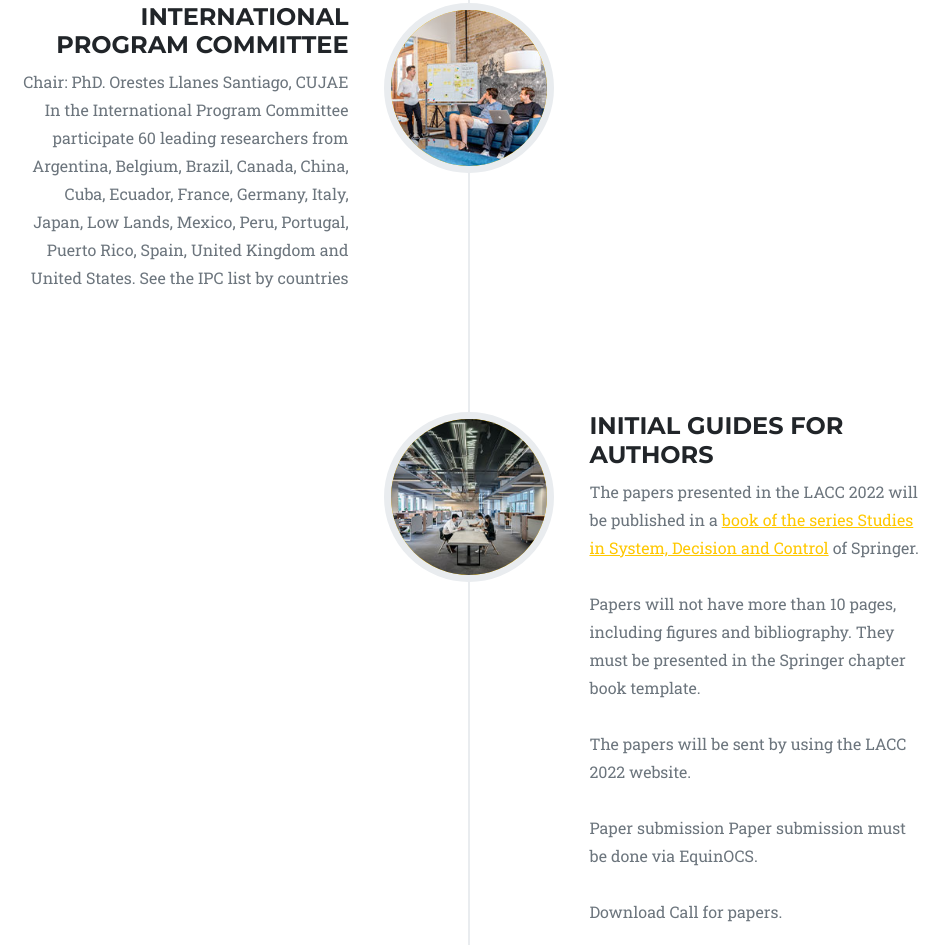
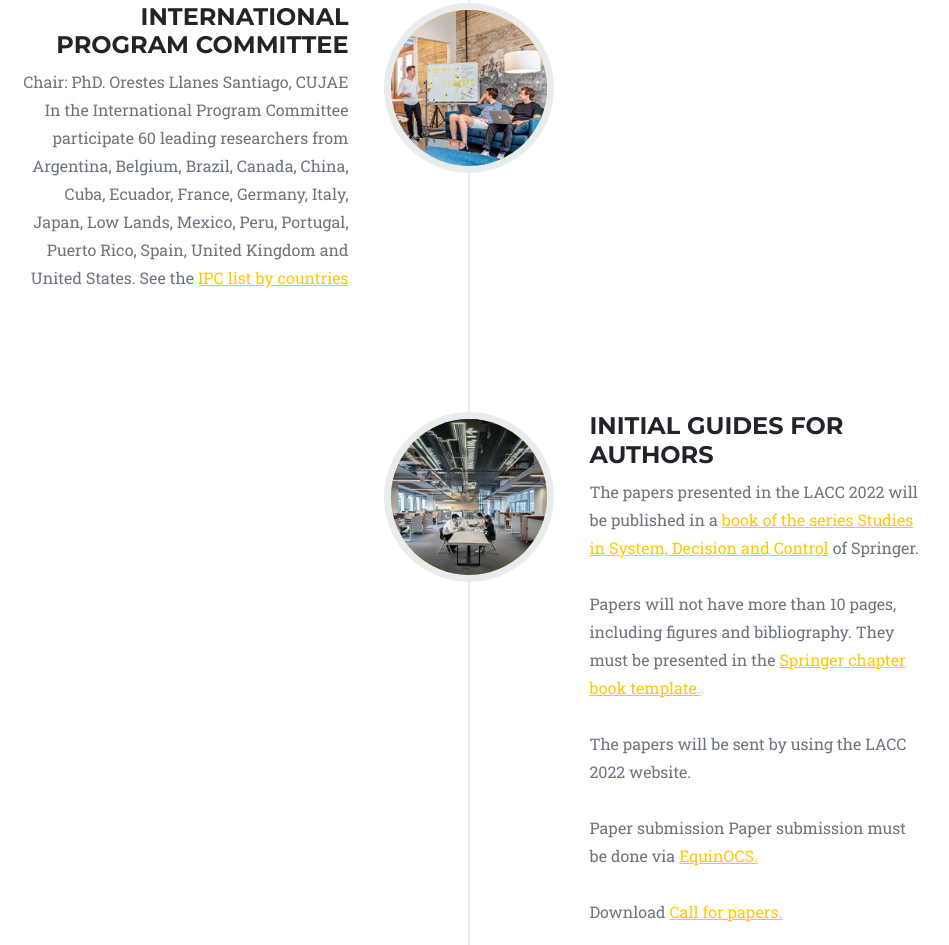
Before and after one commit to LACC2022/lacc2022.github.io, a plain HTML site: page index.html in a window 1280 px wide. Shown: the part 3935-4880 px from the top of the page, without its empty margins (171-1120 px from the left). Drawn offline with nearby package versions, Linux system fonts and the light colour scheme.

Commit message:
Update index.html

```diff
--- a/index.html
+++ b/index.html
@@ -164,7 +164,7 @@
                             </div>
                             <div class="timeline-body"><p class="text-muted">Chair: PhD. Orestes Llanes Santiago, CUJAE
 
-                                In the International Program Committee participate 60 leading researchers from Argentina, Belgium, Brazil, Canada, China, Cuba, Ecuador, France, Germany, Italy, Japan, Low Lands, Mexico, Peru, Portugal, Puerto Rico, Spain, United Kingdom and United States. See the IPC list by countries</p></div>
+                                In the International Program Committee participate 60 leading researchers from Argentina, Belgium, Brazil, Canada, China, Cuba, Ecuador, France, Germany, Italy, Japan, Low Lands, Mexico, Peru, Portugal, Puerto Rico, Spain, United Kingdom and United States. See the <a href="https://drive.google.com/file/d/1hIrjQMyghZQBDxPxv40b6bMZIiOcD1S9/view?usp=sharing">IPC list by countries</a></p></div>
                         </div>
                     </li>
                     <li class="timeline-inverted">
@@ -176,14 +176,14 @@
                             <div class="timeline-body"><p class="text-muted">
                                 The papers presented in the LACC 2022 will be published in a <a href="https://www.springer.com/series/13304">book of the series Studies in System, Decision and Control</a> of Springer.<br><br>
 
-                                Papers will not have more than 10 pages, including figures and bibliography. They must be presented in the Springer chapter book template.<br><br>
+                                Papers will not have more than 10 pages, including figures and bibliography. They must be presented in the <a href="https://www.springer.com/de/authors-editors/book-authors-editors/resources-guidelines/book-manuscript-guidelines/manuscript-preparation/5636">Springer chapter book template.</a><br><br>
 
                                 The papers will be sent by using the LACC 2022 website.<br><br>
 
                                 Paper submission
-                                Paper submission must be done via EquinOCS.<br><br>
+                                Paper submission must be done via <a href="https://equinocs.springernature.com/service/LACC2022">EquinOCS.</a><br><br>
 
-                                Download Call for papers.</p></div>
+                                Download <a href="https://drive.google.com/file/d/16MIPGNn0236oFK-YyilRIqHm-2SW5NaV/view?usp=sharing">Call for papers.</a></p></div>
                         </div>
                     </li>
                     <li class="timeline-inverted">
```
